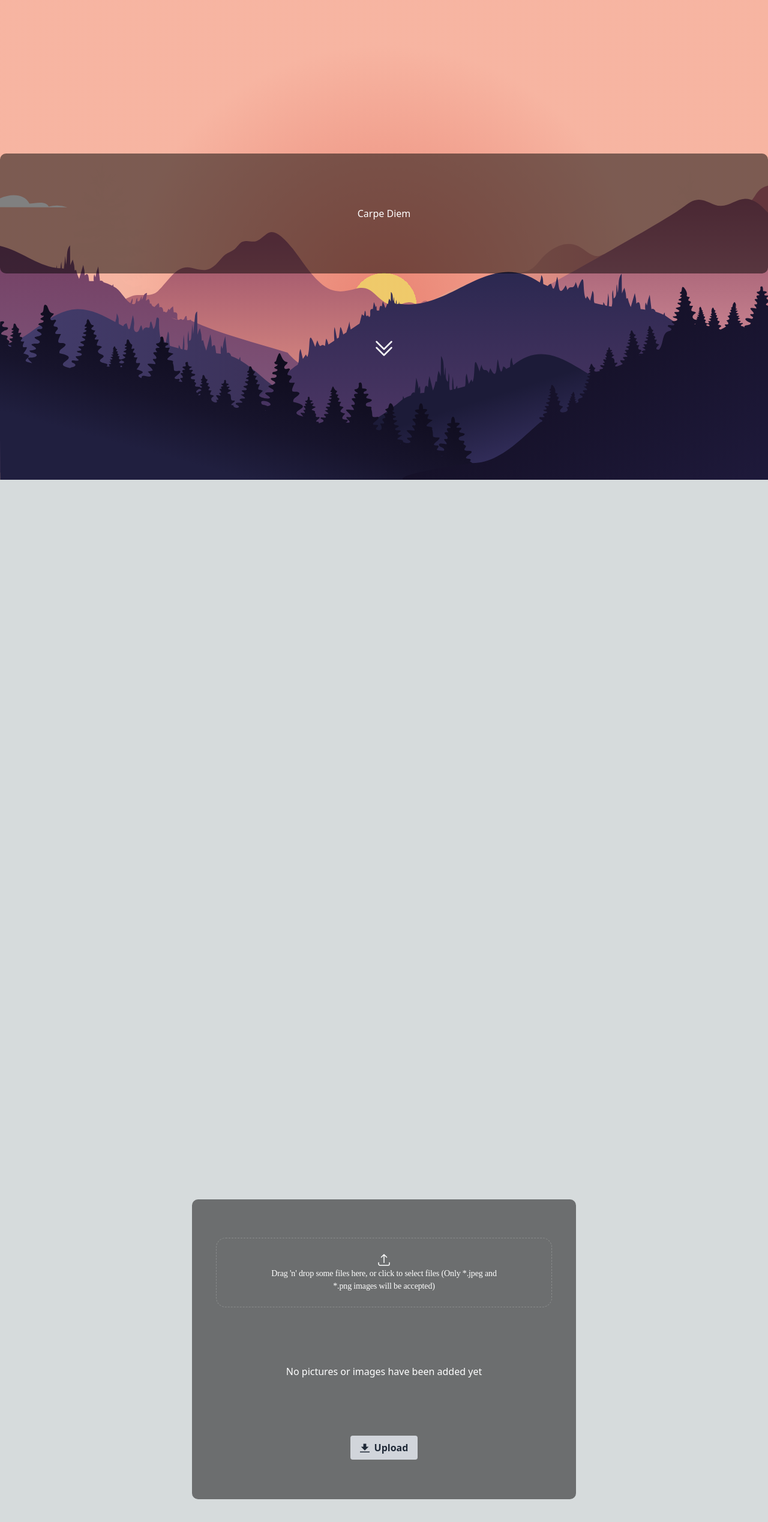
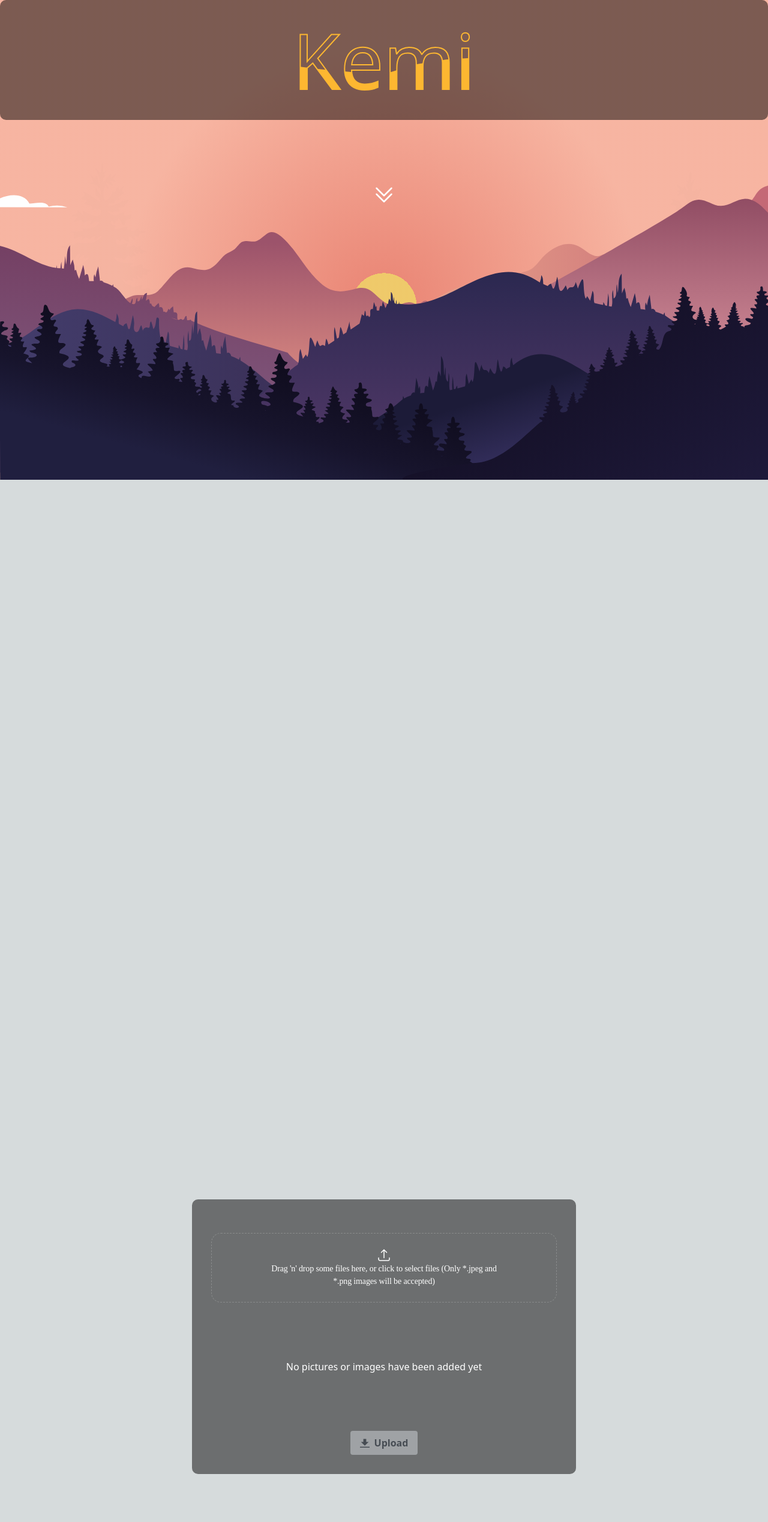
Before and after one commit to KuVadym/Third_Project, a Next.js app in the folder frontend/: page / in a window 1280 px wide. Shown: the top 2538 px of the page at 60% size. Built offline with nearby package versions, Linux system fonts and the light colour scheme; grey boxes are pictures that could not be loaded.

Commit message:
add new frontend

```diff
--- a/frontend/components/Form/Form.tsx
+++ b/frontend/components/Form/Form.tsx
@@ -14,6 +14,7 @@ export default function Form() {
   const [files, setFiles] = useState<any>([]);
   const [showFileSizeError, setShowFileSizeError] = useState(false);
   const [data, setData] = useState<any>([]);
+  const [isSame, setIsSame] = useState(false);
   useEffect(() => {
     // Make sure to revoke the data uris to avoid memory leaks, will run on unmount
     return () =>
@@ -49,13 +50,17 @@ export default function Form() {
       body: bodyContent,
       headers: headersList,
     });
-    console.log(response);
+
     let data = await response.text();
     setData(JSON.parse(data));
+    setIsSame(true);
   };
   const color = ["orange", "green", "blue"];
+
   const renderData = (item: itemType) =>
-    item.map(({ key, value }, i) => (
+    item.map(({ key, value }, i) => {
+      // if (Number(value) < 75) return;
+      return (
         <div key={`${key}-${value}`} className={styles.listResultItem}>
           <h3 className="capitalize font-mono">{key}</h3>
           <div className={styles.flexWrapper}>
@@ -69,7 +74,7 @@ export default function Form() {
                 />
                 <path
                   className="circle"
-                stroke-dasharray={`${Math.round(
+                  strokeDasharray={`${Math.round(
                     Math.ceil(Number(value))
                   )}, 100`}
                   d="M18 2.0845
@@ -81,14 +86,14 @@ export default function Form() {
                   y="20.35"
                   className="percentage capitalize text-white"
                 >
-                {/* {Math.round(Number(value))}% */}
-                {Number(value)}%
+                  {Math.round(Number(value))}%
                 </text>
               </svg>
             </div>
           </div>
         </div>
-    ));
+      );
+    });
 
   return (
     <form action="post" onSubmit={handleSubmit} className={styles.form}>
@@ -104,6 +109,7 @@ export default function Form() {
         }}
         onDrop={(acceptedFiles) => {
           setShowFileSizeError(false);
+          setIsSame(false);
           const newF = acceptedFiles.map((file) =>
             Object.assign(file, {
               preview: URL.createObjectURL(file),
@@ -153,10 +159,7 @@ export default function Form() {
         <div className={styles.resultContainer}>
           <aside className={styles.thumbsContainer}>{thumbs}</aside>
           {Boolean(data?.length) && (
-            <>
-              {/* <div className="text-white">Result:</div> */}
             <div className={styles.listResult}>{renderData(data)}</div>
-            </>
           )}
         </div>
       ) : (
@@ -165,7 +168,10 @@ export default function Form() {
         </div>
       )}
       <div className="flex justify-center">
-        <button className="bg-gray-300 hover:bg-gray-400 text-gray-800 font-bold py-2 px-4 rounded inline-flex items-center">
+        <button
+          disabled={Boolean(!files?.length) || isSame}
+          className="bg-gray-300 text-gray-800 font-bold py-2 px-4 rounded inline-flex items-center focus:outline-none disabled:opacity-50"
+        >
           <svg
             className="fill-current w-4 h-4 mr-2"
             xmlns="http://www.w3.org/2000/svg"
--- a/frontend/components/Form/styles.module.css
+++ b/frontend/components/Form/styles.module.css
@@ -69,12 +69,23 @@
 }
 
 .listResult {
-  display: flex;
+  display: grid;
+  grid-template-columns: repeat(max(3), 1fr);
   width: 100%;
-  min-width: 350px;
-  /* flex-direction: column; */
-  gap: 24px;
+  /* min-width: 350px; */
+  max-width: 500px;
+  gap: 16px;
   color: #fff;
+}
+
+@media (max-width: 1054px) {
+  .listResult {
+    /* grid-template-columns: repeat(2, 1fr); */
+    margin: 0 auto;
+  }
+  .resultContainer {
+    flex-direction: column;
+  }
 }
 
 .listResultItem {
--- a/frontend/components/Team/Team.tsx
+++ b/frontend/components/Team/Team.tsx
@@ -33,7 +33,7 @@ const teamList: itemsType[] = [
   },
   {
     imageUrl:
-      "https://media.licdn.com/dms/image/D4E03AQH4XU8nALqOEg/profile-displayphoto-shrink_800_800/0/1629834748499?e=1682553600&v=beta&t=lOE9JGY-0EB0XS9eEGEGvLxeyKvAi6KkNhZw5qbeYl4",
+      "https://media.licdn.com/dms/image/D4D03AQG_EhNJ5k5txQ/profile-displayphoto-shrink_400_400/0/1677053436641?e=1682553600&v=beta&t=rEMLritsy0gXcZW3wgwYk7KLZNS7wddfb5QU8rpjfgA",
     name: "Vladyslav Shumkov",
     position: "Front End",
     linkedin: "https://www.linkedin.com/in/vladyslav-shumkov/",
--- a/frontend/pages/index.tsx
+++ b/frontend/pages/index.tsx
@@ -252,8 +252,7 @@ export default function Home() {
   return (
     <>
       <Head>
-        <title>Create Next App</title>
-        <meta name="description" content="Generated by create next app" />
+        <title>Generate with AI</title>
         <meta name="viewport" content="width=device-width, initial-scale=1" />
         <link rel="icon" href="/favicon.ico" />
       </Head>
@@ -261,7 +260,28 @@ export default function Home() {
         <div className="scrollElement">
           <div className={styles.container}>
             <div className={styles.titleContainer}>
-              <h2>Carpe Diem</h2>
+              {/* <svg viewBox="0 0 960 300" className={styles.svg}>
+                <symbol id="s-text">
+                  <text text-anchor="middle" x="50%" y="80%">
+                    Carpen Diem{" "}
+                  </text>
+                  <text text-anchor="middle" x="52%" y="80%">
+                    Carpen Diem{" "}
+                  </text>
+                </symbol>
+
+                <g className="g-ants">
+                  <use xlinkHref="#s-text" className={styles.textCopy}></use>
+                  <use xlinkHref="#s-text" className={styles.textCopy}></use>
+                  <use xlinkHref="#s-text" className={styles.textCopy}></use>
+                  <use xlinkHref="#s-text" className={styles.textCopy}></use>
+                  <use xlinkHref="#s-text" className={styles.textCopy}></use>
+                </g>
+              </svg> */}
+              <div className={styles.contentText}>
+                <h2>Kemi</h2>
+                <h2>Kemi</h2>
+              </div>
             </div>
             <div className={styles.wrappIcon}>
               <svg
--- a/frontend/styles/Home.module.css
+++ b/frontend/styles/Home.module.css
@@ -282,13 +282,14 @@
   align-items: center;
   justify-content: center;
   width: 100%;
-  height: 200px;
+  /* height: 200px; */
+  min-height: 200px;
   background: linear-gradient(0deg, rgba(2, 2, 2, 0.5), rgba(2, 2, 2, 0.5));
   text-align: center;
   border-radius: 10px;
   color: #fff;
 
-  margin: 20% 0 0 0;
+  /* margin: 20% 0 0 0; */
 }
 
 .container {
@@ -311,13 +312,125 @@
   flex-direction: column;
   align-items: center;
 
-  gap: 40px;
+  gap: 24px;
 
   width: 50%;
-  height: 500px;
+  min-height: 450px;
   background: linear-gradient(0deg, rgba(2, 2, 2, 0.5), rgba(2, 2, 2, 0.5));
   text-align: center;
-  padding: 40px;
+  padding: 32px;
   border-radius: 10px;
   margin: 0 auto;
 }
+
+@media (max-width: 1054px) {
+  .formContainer {
+    padding: 20px;
+    gap: 20px;
+    width: 70%;
+  }
+}
+@media (max-width: 568px) {
+  .formContainer {
+    width: 90%;
+  }
+}
+
+.textCopy {
+  fill: none;
+  stroke: white;
+  stroke-dasharray: 6% 29%;
+  stroke-width: 5px;
+  stroke-dashoffset: 0%;
+  animation: stroke-offset 5.5s infinite linear;
+}
+
+.textCopy:nth-child(1) {
+  stroke: #4d163d;
+  animation-delay: -1;
+}
+
+.textCopy:nth-child(2) {
+  stroke: #840037;
+  animation-delay: -2s;
+}
+
+.textCopy:nth-child(3) {
+  stroke: #bd0034;
+  animation-delay: -3s;
+}
+
+.textCopy:nth-child(4) {
+  stroke: #bd0034;
+  animation-delay: -4s;
+}
+
+.textCopy:nth-child(5) {
+  stroke: #fdb731;
+  animation-delay: -5s;
+}
+
+@keyframes stroke-offset {
+  100% {
+    stroke-dashoffset: -35%;
+  }
+}
+
+.svg {
+  font: 10.5em "Montserrat";
+  width: 50%;
+  height: 100%;
+  margin: 0 auto;
+}
+
+.contentText {
+  position: relative;
+}
+
+.contentText h2 {
+  color: #fff;
+  font-size: 8em;
+  position: absolute;
+  transform: translate(-50%, -50%);
+}
+
+.contentText h2:nth-child(1) {
+  color: transparent;
+  -webkit-text-stroke: 2px #fdb731;
+}
+
+.contentText h2:nth-child(2) {
+  color: #fdb731;
+  animation: animate 4s ease-in-out infinite;
+}
+
+@keyframes animate {
+  0%,
+  100% {
+    clip-path: polygon(
+      0% 45%,
+      16% 44%,
+      33% 50%,
+      54% 60%,
+      70% 61%,
+      84% 59%,
+      100% 52%,
+      100% 100%,
+      0% 100%
+    );
+  }
+
+  50% {
+    clip-path: polygon(
+      0% 60%,
+      15% 65%,
+      34% 66%,
+      51% 62%,
+      67% 50%,
+      84% 45%,
+      100% 46%,
+      100% 100%,
+      0% 100%
+    );
+  }
+}
```
Lines whose indentation alone changed are shown as unchanged.
